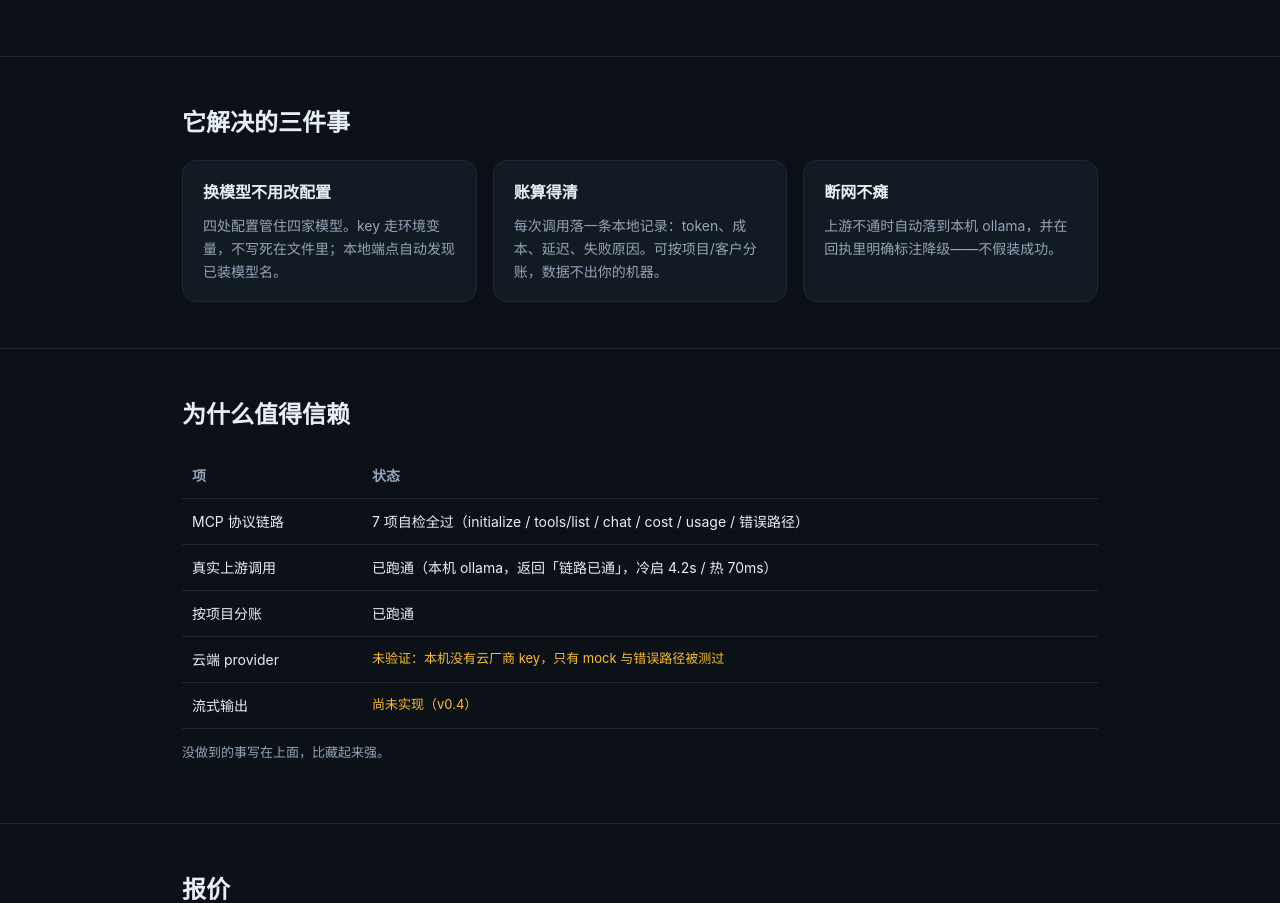
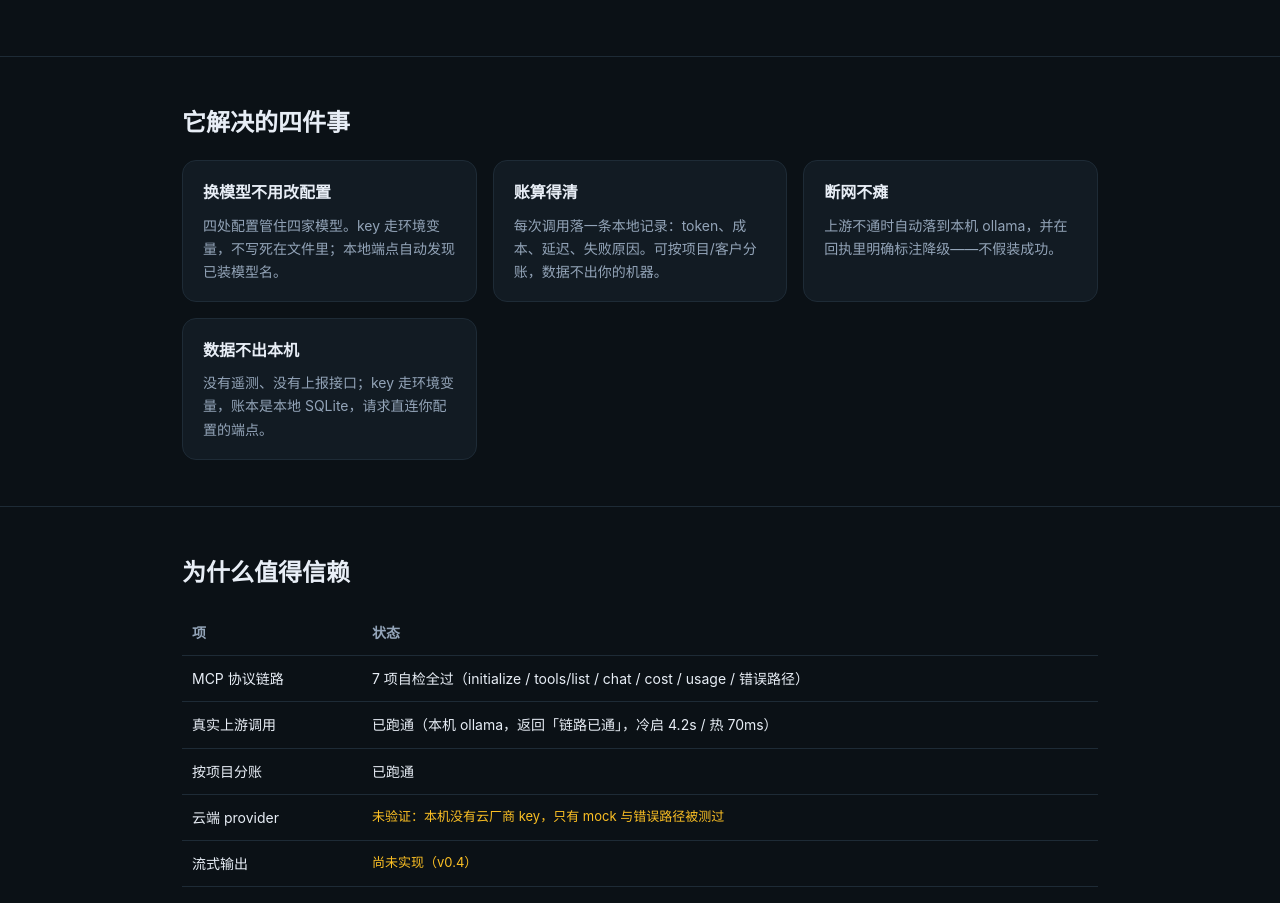
Before and after one commit to zhangbotong92-cyber/mcp-bridge, a plain HTML site: page docs/index.html in a window 1280 px wide. Shown: the part 956-1859 px from the top of the page. Drawn offline with Linux system fonts and the light colour scheme.

Commit message:
docs: privacy card on landing

```diff
--- a/docs/index.html
+++ b/docs/index.html
@@ -115,7 +115,7 @@ ACME-官网             1           11            8     0.0000        0</code></
 
 <section>
   <div class="wrap">
-    <h2>它解决的三件事</h2>
+    <h2>它解决的四件事</h2>
     <div class="grid">
       <div class="card">
         <h3>换模型不用改配置</h3>
@@ -128,6 +128,10 @@ ACME-官网             1           11            8     0.0000        0</code></
       <div class="card">
         <h3>断网不瘫</h3>
         <p>上游不通时自动落到本机 ollama，并在回执里明确标注降级——不假装成功。</p>
+      </div>
+      <div class="card">
+        <h3>数据不出本机</h3>
+        <p>没有遥测、没有上报接口；key 走环境变量，账本是本地 SQLite，请求直连你配置的端点。</p>
       </div>
     </div>
   </div>
```
